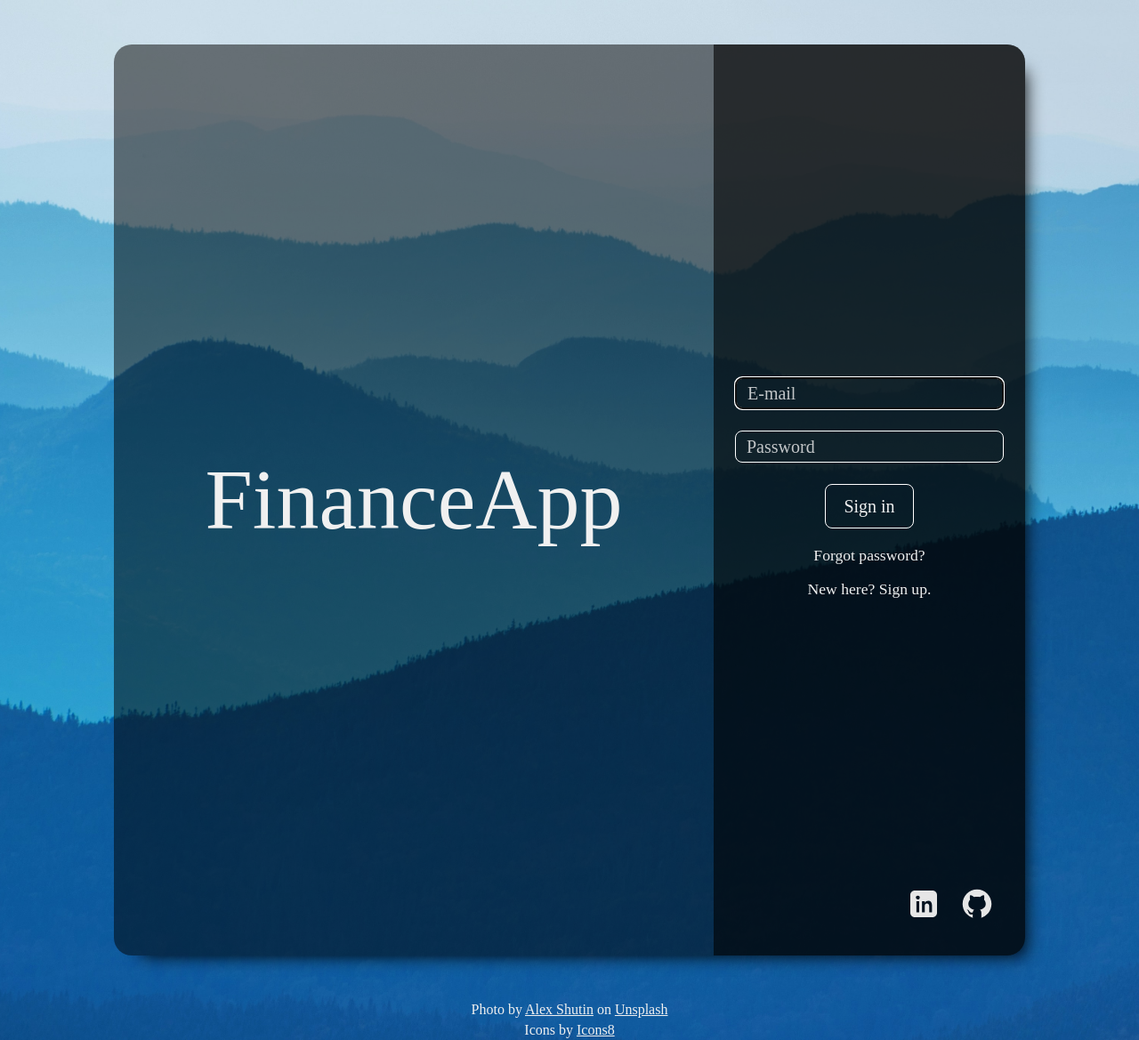
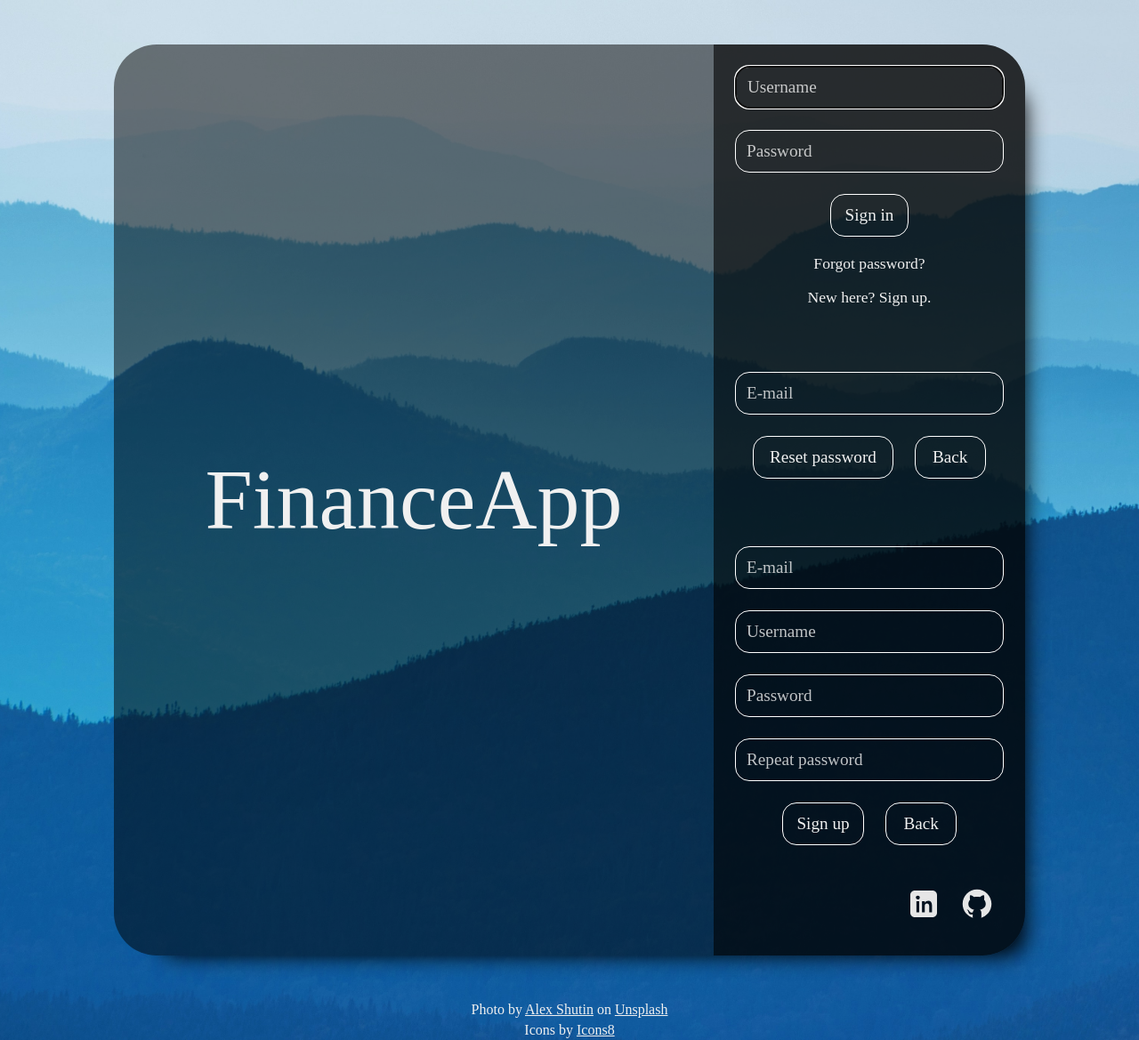
Before and after one commit to ZaiZu2/WallIt, a Flask app: template FinanceApp/templates/login.html in a window 1280 px wide. Shown: the whole page at 89% size. Run offline with Flask 2, Linux system fonts and the light colour scheme; the template is opened without the code that fills it, so the values that code supplies are empty.

Commit message:
major: Reset password/Sign up static content added to login page

```diff
--- a/FinanceApp/static/css/styles.css
+++ b/FinanceApp/static/css/styles.css
@@ -3,8 +3,10 @@
     --color-base-bg: rgb(46, 46, 46);
     --color-btn-bg: rgb(36, 36, 36);
 
+    --button-padding: 14px;
+
     --color-base-text: rgb(240, 240, 240);
-    --small-font-size: 20px;
+    --small-font-size: 1.2rem;
     --main-font: "Times New Roman', Times, serif";
 }
 
@@ -31,13 +33,13 @@ body {
     max-width: 1024px;
     height: 1024px;
     background-color: rgba(0, 0, 0, .5);
-    border-radius: 20px;
+    border-radius: 3rem;
     overflow: hidden;
     margin: 50px 0px;
 
-    -webkit-box-shadow: 15px 15px 20px -15px rgba(0, 0, 0, 1);
-    -moz-box-shadow: 15px 15px 20px -15px rgba(0, 0, 0, 1);
-    box-shadow: 15px 15px 20px -15px rgba(0, 0, 0, 1);
+    -webkit-box-shadow: 25px 25px 25px -25px rgba(0, 0, 0, 1);
+    -moz-box-shadow: 25px 25px 25px -25px rgba(0, 0, 0, 1);
+    box-shadow: 25px 25px 25px -25px rgba(0, 0, 0, 1);
 
     display: flex;
     justify-content: center;
@@ -60,41 +62,45 @@ body {
 
     display: flex;
     flex-direction: column;
-    justify-content: center;
 }
 
-.login-form {
-    padding: 12px;
-    margin-top: 100%;
+.sub-menu {
+    flex: 1;
+    justify-self: center;
 
     display: flex;
     flex-direction: column;
     justify-content: center;
-    list-style-type: none;
 }
 
-.login-form li {
+.form {
     padding: 12px;
+    padding-bottom: 0px;
+
 
     display: flex;
+    flex-direction: column;
     justify-content: center;
-    list-style-type: none;
-
 }
 
 input {
     background: none;
-    height: 36px;
+    height: 3rem;
     margin: 12px;
     padding-left: 12px;
     box-sizing: border-box;
     border: 1px solid white;
-    border-radius: 8px;
+    border-radius: 1rem;
 
 
     color: var(--color-base-text);
     font-size: var(--small-font-size);
     font-family: var(--main-font);
+}
+
+input:not(:placeholder-shown):invalid {
+    border-width: 2px;
+    border-color: red;
 }
 
 input::placeholder {
@@ -110,31 +116,53 @@ input:active {
     box-shadow: 1px;
 }
 
+.button-list {
+    display: flex;
+    justify-content: center;
+    align-items: center;
+}
+
 button {
-
+    position: relative;
     background: none;
     border: 1px solid white;
-    border-radius: 8px;
-    width: 100px;
-    height: 50px;
-    margin: 12px auto;
-    padding-left: 6px;
+    border-radius: 1rem;
+
+    width: fit-content;
+    min-width: 80px;
+    height: 3rem;
+    margin: 12px 12px;
+    padding: var(--button-padding);
 
     color: var(--color-base-text);
     font-size: var(--small-font-size);
     font-family: var(--main-font);
 }
 
+.button-label {
+    position: absolute;
+    top: 12px;
+    bottom: calc((3rem - var(--small-font-size))/2);
+    left: var(--button-padding);
+    right: var(--button-padding);
+}
+
+button:before {
+    content: attr(data-label);
+    font-weight: bold;
+    visibility: hidden;
+}
+
 button:hover {
     border-width: 2px;
-    font-weight: bolder;
+    font-weight: bold;
 }
 
 button:active {
     background-color: var(--color-base-text);
     border-width: 2px;
     color: black;
-    font-weight: bolder;
+    font-weight: bold;
 }
 
 .menu a,
@@ -156,12 +184,10 @@ a:visited {
 
 a:hover,
 a:active {
-    font-weight: bolder;
+    font-weight: bold;
 }
 
 .author-references {
-    flex: 1;
-
     display: flex;
     flex-direction: row-reverse;
     justify-content: flex-start;
--- /dev/null
+++ b/FinanceApp/static/js/login.js
@@ -0,0 +1,59 @@
+const logoColor = function(color, size) {
+    const logo = document.querySelector('.logo');
+
+    logo.style.color = color;
+
+    logo.setAttribute('align-self', 'top')
+
+    //logo.style.cssText = `color: green; font-size:${size}px`
+}
+
+const replaceLogo = function(imageSource) {
+
+    const window = document.querySelector('.window');
+    const menu = document.querySelector('.menu');
+    const logo = document.querySelector('.logo');
+
+    const img = document.createElement('div');
+    img.style.backgroundColor = 'red';
+    img.textContent = 'Replacement';
+
+    window.removeChild(logo);
+    window.insertBefore(img, menu);
+}
+
+const addStuff = function(){
+
+    const div = document.createElement('div');
+    div.style.cssText = 'border: 2px solid black; background-color: pink';
+
+    const h1 = document.createElement('h1');
+    h1.style.backgroundColor = 'black';
+    h1.textContent = 'I AM H1.';
+
+    const p1 = document.createElement('p');
+    p1.textContent = "Hey, I'm Red";
+    p1.style.color = 'Red';
+
+    const p2 = document.createElement('p');
+    p2.textContent = 'IM AM P2.'
+
+    div.append(h1, p1, p2);
+
+    const window = document.querySelector('.window');
+    window.append(div);
+}
+
+/*
+const btn = document.querySelector('#btn2');
+btn.addEventListener('click', function(e) {
+    console.log(e.target.style.backgroundColor = 'blue');
+});*/
+
+// buttons is a node list. It looks and acts much like an array.
+const buttons = document.querySelectorAll('button');
+buttons.forEach((button) => {
+  button.addEventListener('keydown', () => {
+    alert(button.id);
+  });
+});
--- a/FinanceApp/templates/login.html
+++ b/FinanceApp/templates/login.html
@@ -6,10 +6,11 @@
     <meta charset="utf-8">
     <meta name="viewport" content="width=device-width, initial-scale=1">
 
+    <meta name="author" content="Jakub Kawecki">
+    <meta name="description" content="An easy way to have an eye on your change.">
 
-    <link rel="preconnect" href="https://fonts.googleapis.com">
-    <link rel="preconnect" href="https://fonts.gstatic.com" crossorigin>
-    <link href="https://fonts.googleapis.com/css2?family=Roboto+Flex:opsz@8..144&display=swap" rel="stylesheet">
+    <script src="../static/js/login.js" defer></script>
+
     <!-- CSS -->
     <link rel="stylesheet" href="../static/css/css_reset.css">
     <link rel="stylesheet" href="../static/css/styles.css">
@@ -23,19 +24,60 @@
     <div class="window">
         <div class="logo">FinanceApp</div>
         <div class="menu">
-            <form class="login-form" name="loginData" action="./login" method="post">
-                <input type="email" name="email" id="email" placeholder="E-mail" autofocus>
-                <input type="password" name="password" id="password" placeholder="Password">
-                <button type="submit">Sign in</button>
+            <div class="sub-menu">
+                <form class="form" name="loginForm" action="./login" method="post">
+                    <input type="text" name="username" id="username" placeholder="Username" autofocus required>
+                    <input type="password" name="password" id="password" placeholder="Password" required>
+
+                    <div class="button-list">
+                        <button type="submit" data-label="Sign in">
+                            <span class="button-label">Sign in</span>
+                        </button>
+                    </div>
+                </form>
                 <a href="login.html"> Forgot password?</a>
                 <a href="login.html">New here? Sign up.</a>
-            </form>
+            </div>
+
+            <div class="sub-menu">
+                <form class="form" name="passResetForm" action="./login" method="get">
+                    <input type="email" name="email" id="email" placeholder="E-mail" autofocus required>
+
+                    <div class="button-list">
+                        <button type="submit" data-label="Reset password">
+                            <span class="button-label">Reset password</span>
+                        </button>
+                        <button type="button" data-label="Back">
+                            <span class="button-label">Back</span>
+                        </button>
+                    </div>
+                </form>
+            </div>
+
+            <div class="sub-menu">
+                <form class="form" name="signUpForm" action="./login" method="get">
+                    <input type="email" name="email" id="email" placeholder="E-mail" autofocus required>
+                    <input type="username" name="username" id="username" placeholder="Username" required>
+                    <input type="password" name="password" id="password" placeholder="Password" required>
+                    <input type="repeatPassword" name="repeatPassword" id="repeatPassword" placeholder="Repeat password"
+                        required>
+
+                    <div class="button-list">
+                        <button type="submit" data-label="Sign up">
+                            <span class="button-label">Sign up</span>
+                        </button>
+                        <button type="button" data-label="Back">
+                            <span class="button-label">Back</span>
+                        </button>
+                    </div>
+                </form>
+            </div>
 
             <div class="author-references">
                 <a href="https://github.com/ZaiZu2/FinanceApp"><img src="../static/img/icons8-github.svg"
                         alt="github"></a>
                 <a href="https://www.linkedin.com/in/jakub-kawecki"><img src="../static/img/icons8-linkedin.svg"
-                        alt="github"></a>
+                        alt="linkedIn"></a>
             </div>
         </div>
     </div>
```
Also changed, not shown: FinanceApp/templates/sign_up.html (added, +56 -0 lines), 1 other file.
